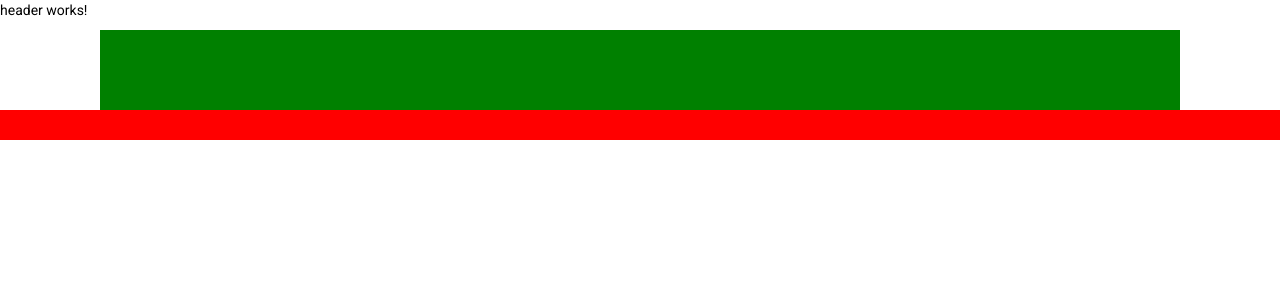
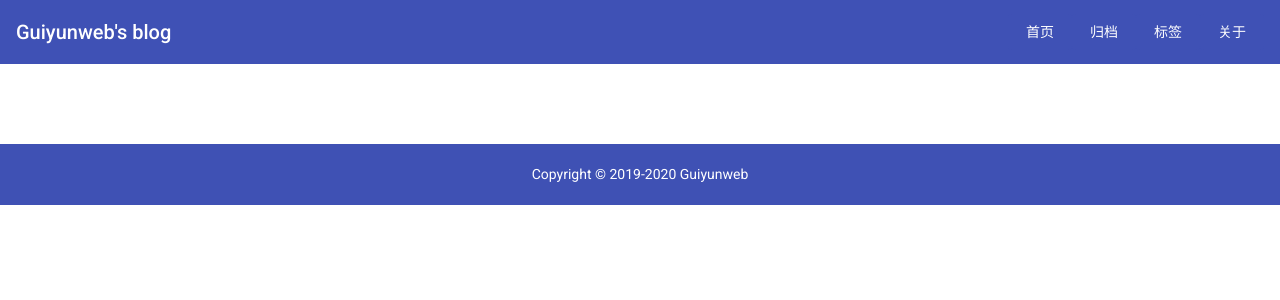
Before and after one commit to yuanyuns/blog-ng-design, an Angular app: page / in a window 1280 px wide. Shown: the top 300 px of the page. Built offline with nearby package versions, Linux system fonts and the light colour scheme.

Commit message:
feat:添加头部与尾部文件

```diff
--- a/src/app/layout/default/default.component.html
+++ b/src/app/layout/default/default.component.html
@@ -9,5 +9,7 @@
     <div class="left"></div>
     <div class="right"></div>
   </div>
-  <div class="footer"></div>
+  <div class="footer">
+    <app-footer></app-footer>
+  </div>
 </div>
--- a/src/app/layout/default/default.component.less
+++ b/src/app/layout/default/default.component.less
@@ -7,8 +7,6 @@
 
 .header {
   width: 100%;
-  height: 30px;
-  //background: red;
 }
 
 .content {
@@ -18,8 +16,7 @@
 
 .footer {
   width: 100%;
-  height: 30px;
-  background: red;
+  color: #3f51b5;
 }
 
 .middle {
@@ -27,7 +24,6 @@
   width: 100%;
   float: left;
   height: 80px;
-  background: green;
 }
 
 .left {
--- a/src/app/layout/default/footer/footer.component.html
+++ b/src/app/layout/default/footer/footer.component.html
@@ -1 +1,3 @@
-<p>footer works!</p>
+<div class="layout-footer">
+    Copyright &copy; 2019-2020 Guiyunweb
+</div>
--- a/src/app/layout/default/footer/footer.component.less
+++ b/src/app/layout/default/footer/footer.component.less
@@ -0,0 +1,7 @@
+.layout-footer{
+  line-height: 1.5;
+  text-align: center;
+  background-color: rgb(63, 81, 180);
+  color: #fff;
+  padding: 20px;
+}
--- a/src/app/layout/default/header/header.component.html
+++ b/src/app/layout/default/header/header.component.html
@@ -1 +1,8 @@
-<p>header works!</p>
+<mat-toolbar  color="primary">
+  <span>Guiyunweb's blog</span>
+  <span class="example-spacer"></span>
+  <button mat-flat-button color="primary">首页</button>
+  <button mat-flat-button color="primary">归档</button>
+  <button mat-flat-button color="primary">标签</button>
+  <button mat-flat-button color="primary">关于</button>
+</mat-toolbar>
--- a/src/app/layout/default/header/header.component.less
+++ b/src/app/layout/default/header/header.component.less
@@ -0,0 +1,3 @@
+.example-spacer {
+  flex: 1 1 auto;
+}
--- a/src/app/layout/layout.module.ts
+++ b/src/app/layout/layout.module.ts
@@ -4,6 +4,8 @@ import {LayoutDefaultComponent} from './default/default.component';
 import {RoutesRoutingModule} from '../routes/routes-routing.module';
 import { HeaderComponent } from './default/header/header.component';
 import { FooterComponent } from './default/footer/footer.component';
+import {MatToolbarModule} from '@angular/material/toolbar';
+import {MatButtonModule} from '@angular/material/button';
 
 
 
@@ -15,7 +17,9 @@ import { FooterComponent } from './default/footer/footer.component';
   ],
   imports: [
     CommonModule,
-    RoutesRoutingModule
+    RoutesRoutingModule,
+    MatToolbarModule,
+    MatButtonModule
   ]
 })
 export class LayoutModule { }
```
